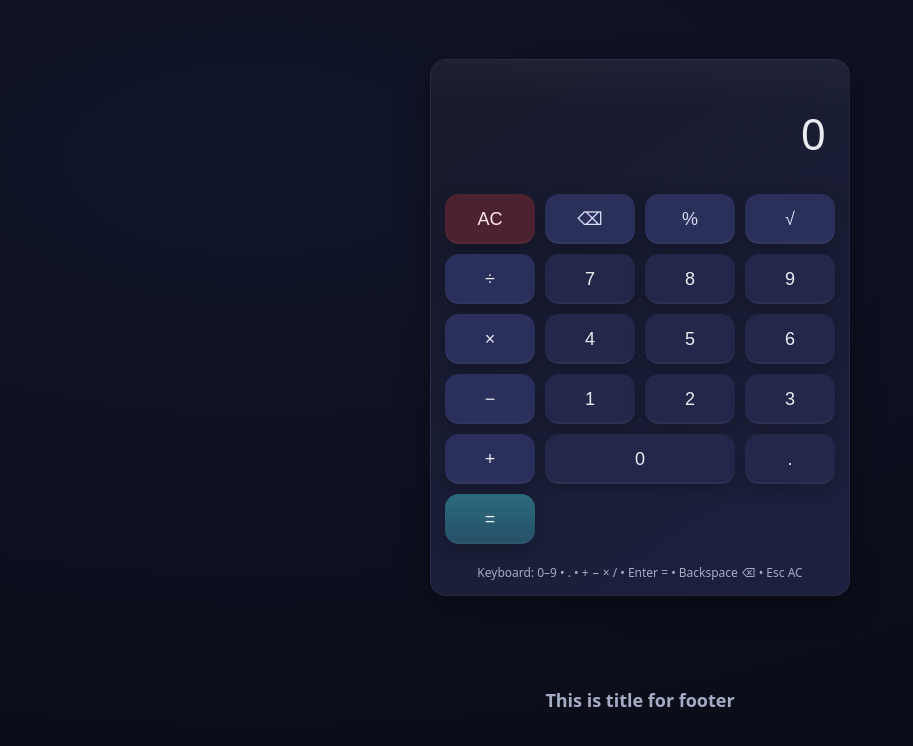
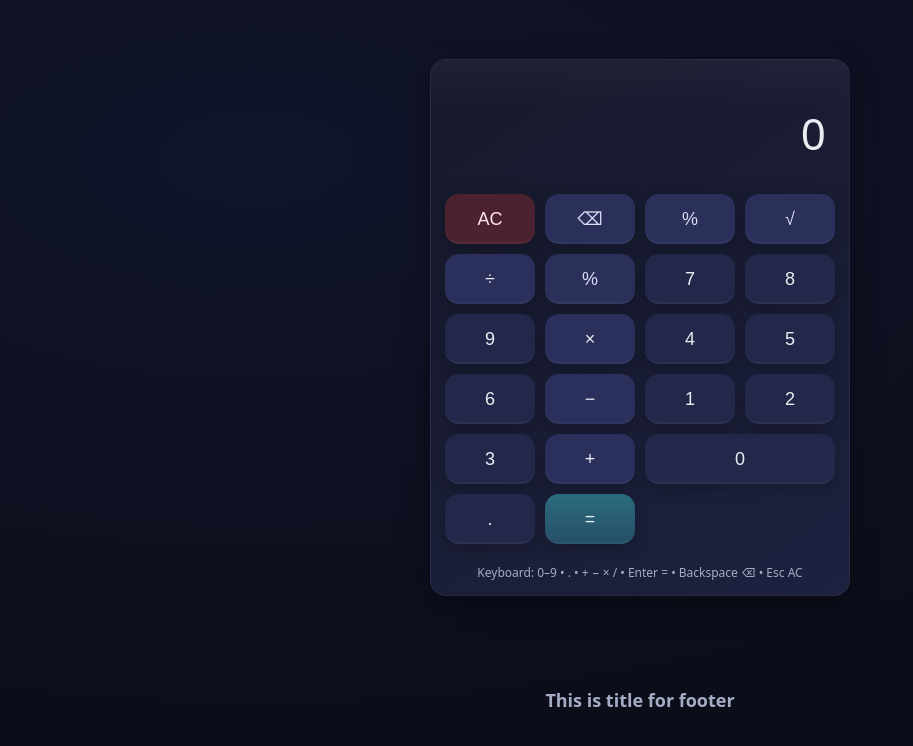
Before and after one commit to HaKyAnh/git-calculator-2231200081-HaKyAnh, a plain HTML site: page index.html in a window 1280 px wide. Shown: the whole page, without its empty margins (0-913 px from the left). Drawn offline with Linux system fonts and the light colour scheme.

```diff
--- a/index.html
+++ b/index.html
@@ -19,6 +19,7 @@
       <button class="key util" data-action="percent" aria-label="Percent">%</button>
       <button class="key util" data-action="sqrt" aria-label="Square root">√</button>
       <button class="key op" data-op="/" aria-label="Divide">÷</button>
+      <button class="key util" data-action="percent" aria-label="Percent">%</button>
 
       <button class="key" data-digit="7">7</button>
       <button class="key" data-digit="8">8</button>
```
